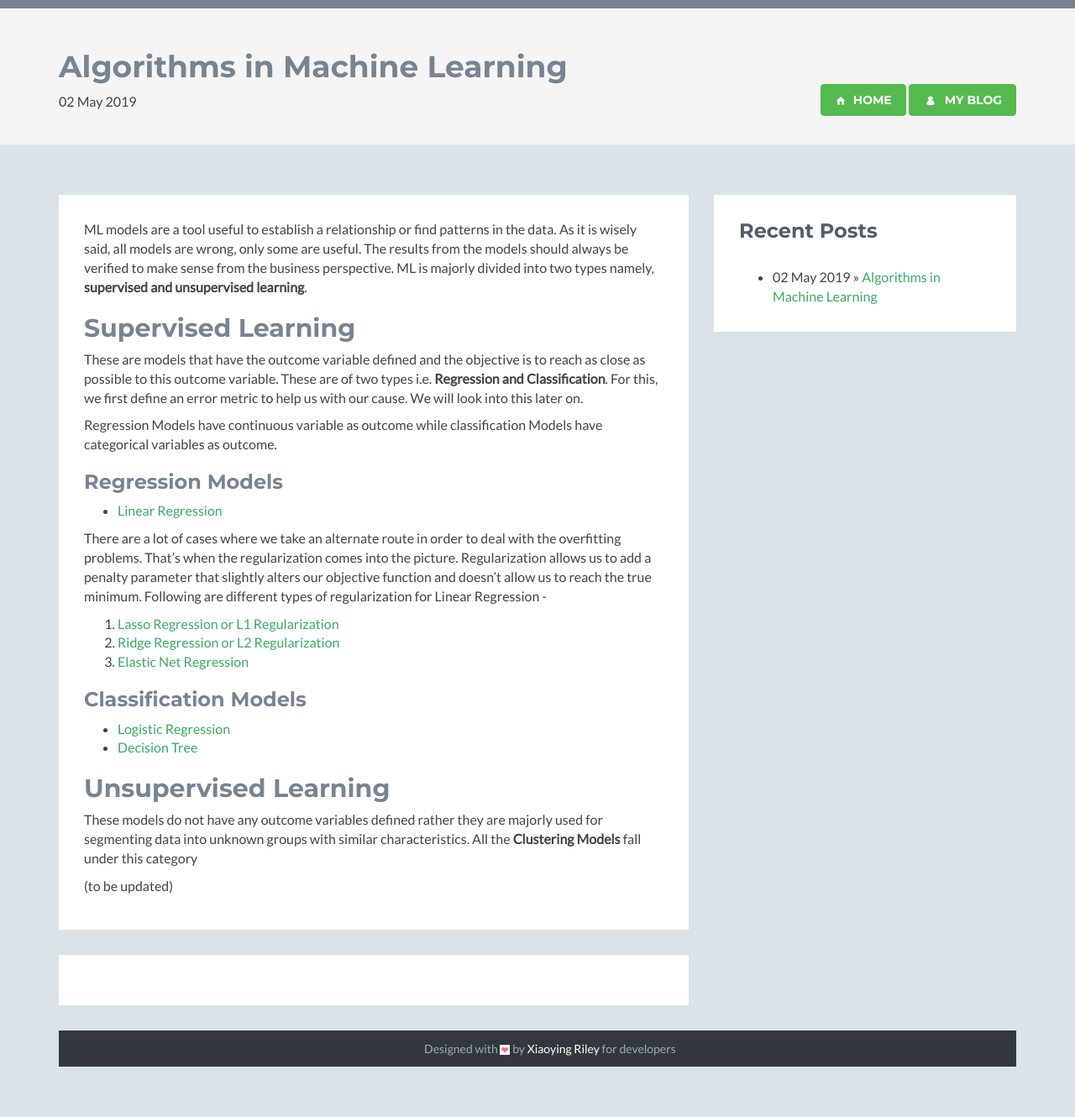
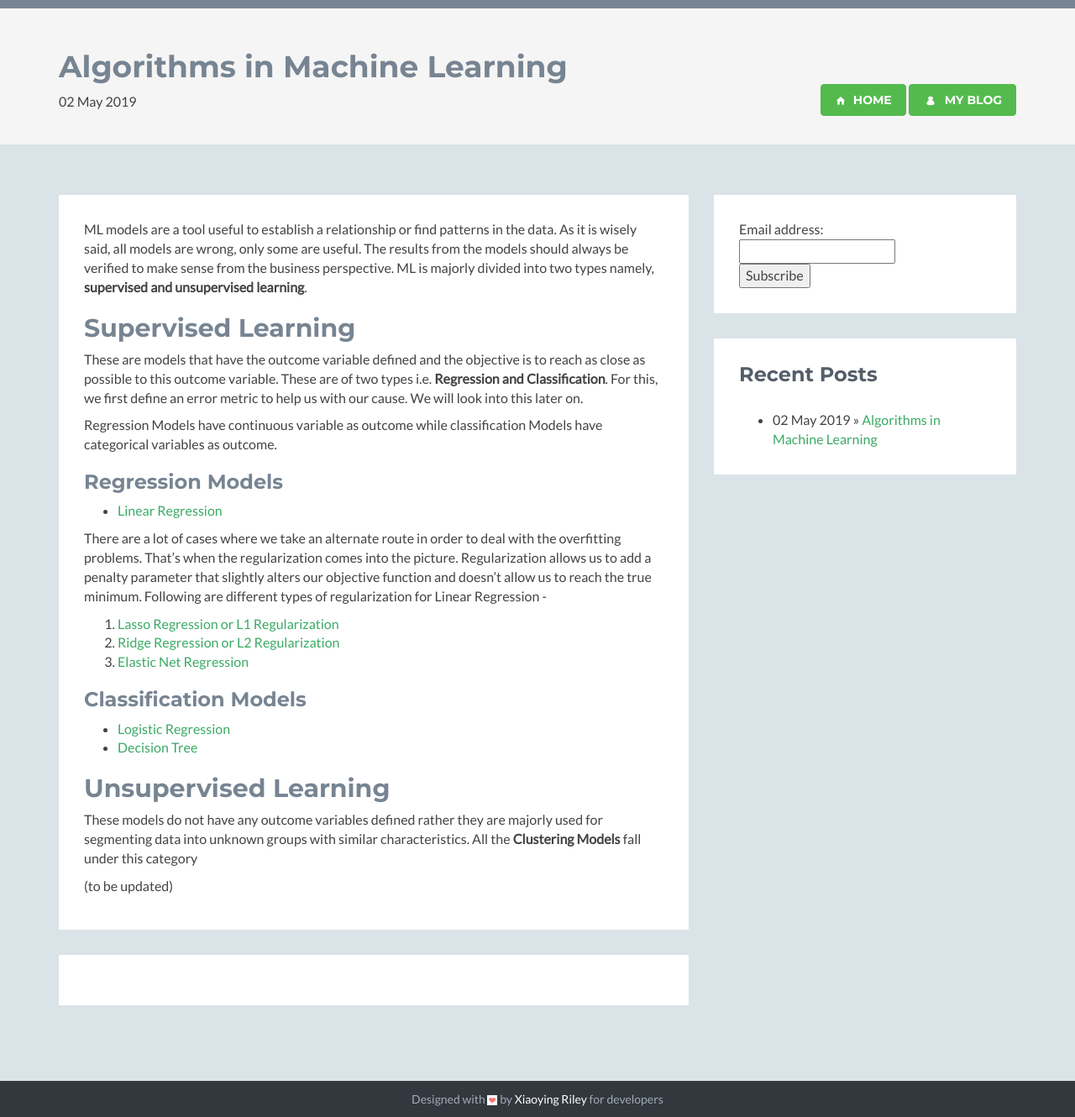
Before and after one commit to abhisheksanghai/abhisheksanghai.github.io, a Jekyll site: the page built from _posts/2019-05-02-algorithms-in-ml.md, in a window 1280 px wide. Shown: the whole page at 84% size. Built offline with Jekyll 4.4.1, drawn with Linux system fonts in a browser that asks for light colours; nearby versions of some CDN libraries; library files that are not in the unit come from our copies; comment, search, counter and statistics services are not loaded.

Commit message:
Update post.html
Adding Subscription

```diff
--- a/_layouts/post.html
+++ b/_layouts/post.html
@@ -39,6 +39,32 @@ layout: default
                 </section><!--//section-->
 	    </div><!--//primary-->
 
+	<div class="secondary col-md-4 col-sm-12 col-xs-12">
+                 <aside class="info aside section">
+                    <div class="section-inner">
+                        <h2 class="heading sr-only">Subscription</h2>
+                        <div class="content">
+                            <form name="gform" id="gform" enctype="text/plain" action="https://usebasin.com/f/e5071c912025" target="hidden_iframe" onsubmit="submitted=true;">
+  				Email address:<br>
+  				<input type="text" name="email"><br>
+  				<input type="submit" value="Subscribe">
+			    </form>
+
+			    <iframe name="hidden_iframe" id="hidden_iframe" style="display:none;" onload="if(submitted) {}"></iframe>
+
+			    <script src="assets/js/jquery.min.js"></script>
+			   <script type="text/javascript">var submitted=false;</script>
+			    <script type="text/javascript">
+			    $('#gform').on('submit', function(e) {
+  				$('#gform *').fadeOut(2000);
+  				$('#gform').prepend('Subscription Successful!');
+  			    });
+			    </script>
+                        </div><!--//content-->
+                    </div><!--//section-inner-->
+                </aside><!--//aside-->
+	    </div><!--//secondary-->
+
 	    <div class="secondary col-md-4 col-sm-12 col-xs-12">
                  <aside class="info aside section">
                     <div class="section-inner">
@@ -54,6 +80,7 @@ layout: default
                         </div><!--//content-->
                     </div><!--//section-inner-->
                 </aside><!--//aside-->
+	</div><!--//secondary-->
 
    </div><!--//row-->
 </div><!--//masonry-->
```
